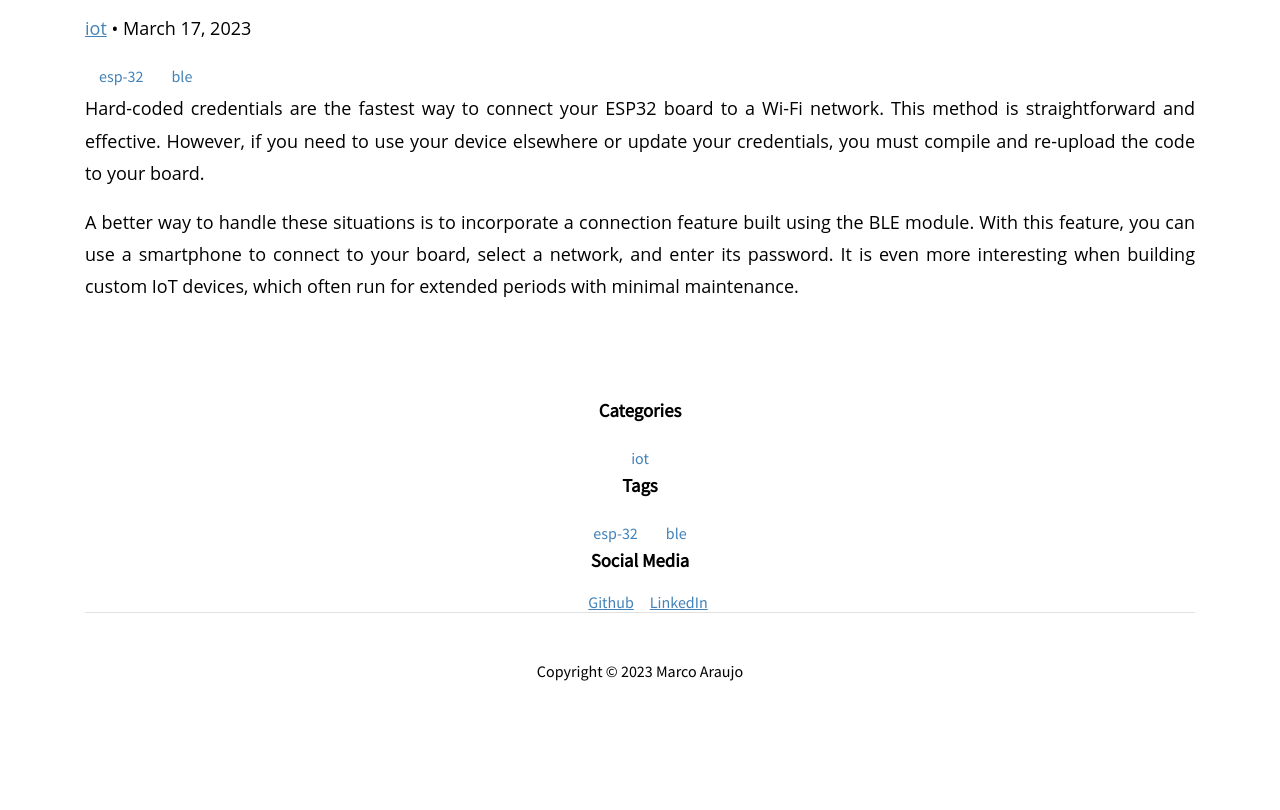
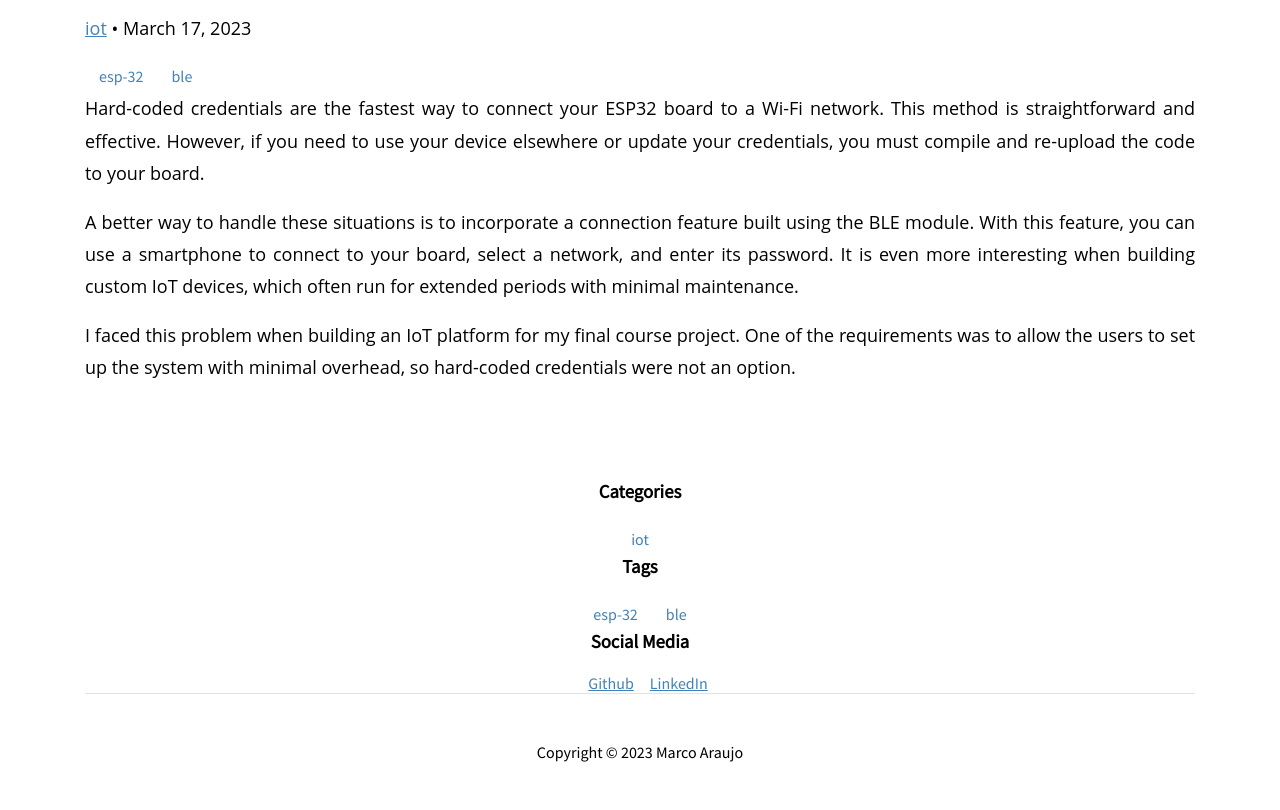
Before and after one commit to MarcoAraujoNeves/marcoaraujoneves.github.io, a Gatsby site: page /hello-world/ in a window 1280 px wide. Shown: the part 765-1575 px from the top of the page. Before the commit the page ends 1494 px from the top, so only its background shows below. Built offline with nearby package versions, Linux system fonts and the light colour scheme; Gatsby itself is replaced by a stand-in of ours; some packages are replaced by stand-ins of ours; some icons are missing.

Commit message:
Update Blog “hello-world”

```diff
--- a/posts/hello-world.md
+++ b/posts/hello-world.md
@@ -12,3 +12,5 @@ date: 2023-03-17T21:33:10.163Z
 Hard-coded credentials are the fastest way to connect your ESP32 board to a Wi-Fi network. This method is straightforward and effective. However, if you need to use your device elsewhere or update your credentials, you must compile and re-upload the code to your board.
 
 A better way to handle these situations is to incorporate a connection feature built using the BLE module. With this feature, you can use a smartphone to connect to your board, select a network, and enter its password. It is even more interesting when building custom IoT devices, which often run for extended periods with minimal maintenance.
+
+I faced this problem when building an IoT platform for my final course project. One of the requirements was to allow the users to set up the system with minimal overhead, so hard-coded credentials were not an option.
```
